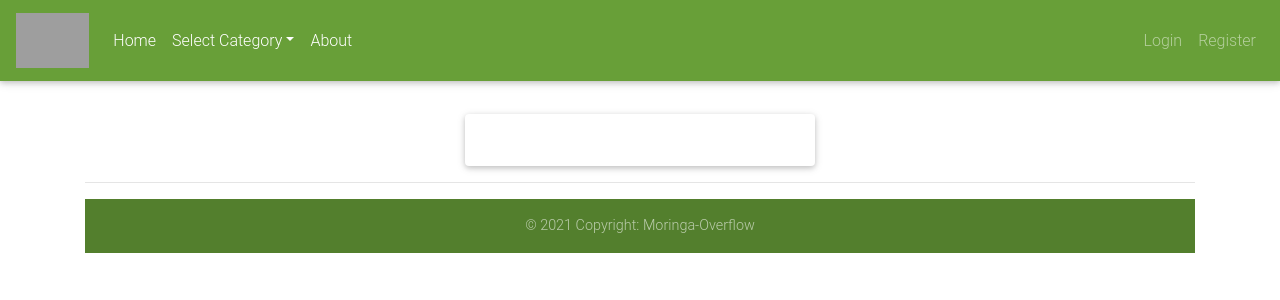
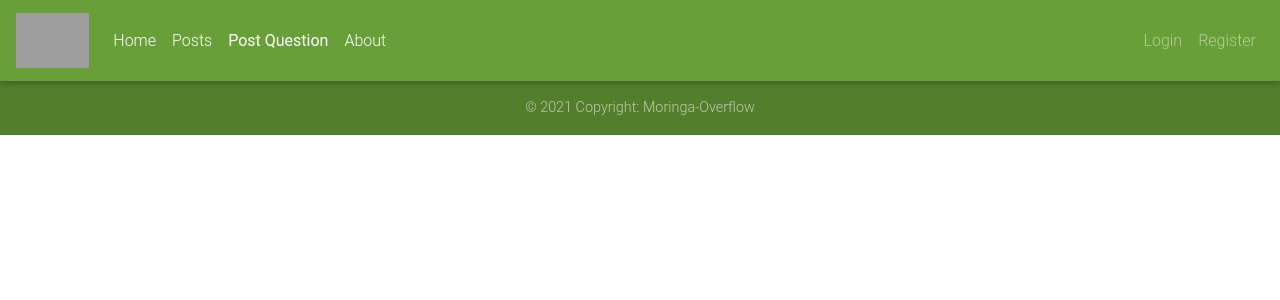
Before and after one commit to Valentino-Junior/Moringa-Overflow, a Flask app: page /posts/1 in a window 1280 px wide. Shown: the top 300 px of the page. Run offline with Flask 2, Linux system fonts and the light colour scheme; data that the repository does not hold is empty; some libraries are stand-ins or nearby versions; grey boxes are pictures that could not be loaded.

Commit message:
Added files

```diff
--- a/app/main/forms.py
+++ b/app/main/forms.py
@@ -2,13 +2,15 @@ from flask_wtf import FlaskForm
 from wtforms import StringField, TextAreaField, SubmitField, SelectField
 from wtforms.validators import DataRequired
 
+from app.models import Comment
+
 
 class QuizForm(FlaskForm):
     title = StringField('Title')
-    question = TextAreaField('Ask the question', validators=[DataRequired()])
+    description = TextAreaField('Ask the question', validators=[DataRequired()])
     language = SelectField('Select language', choices=[('html', 'HTML'),('css', 'CSS'),('bootstrap', 'BOOTSTRAP'),('javascript', 'JAVASCRIPT'),('jquery', 'JQUERY'),('angular', 'ANGULAR'),('python-flask', 'PYTHON-FLASK'),('python-django', 'PYTHON-DJANGO'),('java-spark', 'JAVA-SPARK'),('android', 'ANDROID'),('c', 'C'),('c++', 'C++'),('others', 'OTHERS')])
     submit = SubmitField('Post')
 
 class AnswerForm(FlaskForm):
-    answer = TextAreaField('Give answer', validators=[DataRequired()])
+    comment = TextAreaField('Give answer', validators=[DataRequired()])
     submit = SubmitField('Submit')
--- a/app/main/views.py
+++ b/app/main/views.py
@@ -2,7 +2,7 @@ from flask import render_template, request, redirect, url_for, abort
 from flask_login import login_required, current_user
 from . import main
 from .forms import QuizForm, AnswerForm
-from ..models import Quiz, Comment, Quiz, Star
+from ..models import Quiz, Comment, Star
 from .. import db
 import markdown2
 
@@ -41,7 +41,7 @@ def post(id):
     posts = Quiz.query.filter_by(id=id)
     comments = Comment.query.filter_by(post_id=id).all()
 
-    return render_template('post.html',posts = posts,comments = comments)
+    return render_template('posts.html',posts = posts,comments = comments)
 
 @main.route('/post/new', methods=['GET', 'POST'])
 @login_required
@@ -52,7 +52,7 @@ def new_post():
         description = form.description.data
 
 
-        new_post = Quiz(title=title, description=description,  user_p=current_user._get_current_object().id)
+        new_post = Quiz(title=title, description=description,  user_id=current_user._get_current_object().id)
         new_post.save_post()
 
         posts = Quiz.query.order_by(Quiz.posted_p.desc()).all()
@@ -71,13 +71,13 @@ def new_comment(post_id):
         comment = form.comment.data
 
         # Updated comment instance
-        new_comment = Comment(comment=comment,user_c=current_user._get_current_object().id, post_id=post_id)
+        new_comment = Comment(comment=comment,user_id=current_user._get_current_object().id, quiz_id=post_id)
 
         # save comment method
         new_comment.save_comment()
         return redirect(url_for('.new_comment',post_id = post_id ))
 
-    all_comments = Comment.query.filter_by(post_id=post_id).all()
+    all_comments = Comment.query.filter_by(quiz_id=post_id).all()
     return render_template('comment.html', form=form, comments=all_comments, post=post)
 
 @main.route('/post/star/<int:post_id>/star', methods=['GET', 'POST'])
--- a/app/templates/base.html
+++ b/app/templates/base.html
@@ -12,6 +12,7 @@
 
 {% endblock %}
 
+
 {% block navbar %}
   {% include 'navbar.html' %}
 {% endblock navbar%}
--- a/app/templates/navbar.html
+++ b/app/templates/navbar.html
@@ -18,29 +18,22 @@
         <li class="nav-item">
             <a class="nav-link" href="/">Home</a>
         </li>
-        <li class="nav-item dropdown">
-            <a class="nav-link dropdown-toggle" id="navbarDropdownMenuLink" data-toggle="dropdown"
-              aria-haspopup="true" aria-expanded="false">Select Category</a>
-            <div class="dropdown-menu dropdown-primary " aria-labelledby="navbarDropdownMenuLink">
-              <a class="dropdown-item"  href="/posts/html">HTML</a>
-              <a class="dropdown-item"  href="/posts/css">CSS</a>
-              <a class="dropdown-item"  href="/posts/bootstrap">Bootstrap</a>
-              <a class="dropdown-item"  href="/posts/javascript">JavaScript</a>
-              <a class="dropdown-item"  href="/posts/jquery">JQuery</a>
-              <a class="dropdown-item"  href="/posts/angular">Angular</a>
-              <a class="dropdown-item"  href="/posts/Python-Flask">Python-Flask</a>
-              <a class="dropdown-item"  href="/posts/Python-Django">Python-Django</a>
-              <a class="dropdown-item"  href="/posts/Java-Spark">Java-Spark</a>
-              <a class="dropdown-item"  href="/posts/Android">Android</a>
-              <a class="dropdown-item"  href="/posts/c">C</a>
-              <a class="dropdown-item"  href="/posts/c++">C++</a>
-              <a class="dropdown-item"  href="/posts/others">Other postss</a>
-            </div>
+        <li class="nav-item">
+          <a class="nav-link" href="{{url_for('main.posts',language=language)}}">Posts
+          </a>
+      </li>
+
+
+
+          <li class="nav-item">
+
+          <a class="nav-link" href="{{url_for('main.new_post')}}"><b>Post Question</b></a>
+
           </li>
           <li class="nav-item">
-              <a class="nav-link" href="/about">About
-              </a>
-          </li>
+            <a class="nav-link" href="/about">About
+            </a>
+        </li>
       </ul>
 
 
--- a/app/templates/new_post.html
+++ b/app/templates/new_post.html
@@ -16,7 +16,7 @@
         height="160px" width="200px">
     </div>
     <div class="col-md-7">
-      {{ wtf.quick_form(pitch_form) }}
+      {{ wtf.quick_form(post_form) }}
     </div>
     <div class="col-md-2"></div>
 
@@ -28,7 +28,7 @@
 <footer class="page-footer font-small light-green darken-2">
 
   <!-- Copyright -->
-  <div class="footer-copyright text-center py-3">© 2021 Copyright: CODIT
+  <div class="footer-copyright text-center py-3">© 2021 Copyright: Moringa-Overflow
   </div>
   <!-- Copyright -->
 
--- a/app/templates/posts.html
+++ b/app/templates/posts.html
@@ -1,54 +1,28 @@
 {% extends 'base.html' %}
 {% block content %}
-<div class="container">
-  <hr class="hr-light">
 <div class="row">
-  <div class="col-md-4"></div>
-  <div class="col-md-4">
-    <!-- Card -->
-<div class="card card-cascade wider reverse">
-  <!-- Card content -->
-  <div class="card-body card-body-cascade text-center">
-    <!-- Title -->
-    <h4 class="card-title" style="font-size:50px;font-family: 'Montserrat', sans-serif; text-transform: uppercase"><strong>{{cohort}}</strong></h4>
+  {% for post in posts%}
+  <div class="col-sm-6">
+    <div class="card m-3 p-2">
+      <div class="card-body">
+        <h5 class="card-title">{{post.title}}</h5>
+        <!-- <h6>{{post.title}}</h6> -->
+        <p class="card-text">{{post.description|truncate(120)}}</p>
+        <a href="/post/{{post.id}}" class="btn btn-light-green darken-1">
+          <p>More <i class="fas fa-angle-double-right"></i></p>
+        </a>
+        <p class="text-muted">{{post.posted_p.strftime('%Y-%m-%d')}}</p>
+        <a href="{{url_for('main.new_comment',post_id = post.id)}}" class="btn btn-light-green darken-1">Answers</a>
+        <a class="btn btn-outline-light-green" href="{{url_for('main.star',post_id = post.id)}}"><i class="far fa-star"></i>
+          Stars {{post.stars.count()}} </a>
       </div>
     </div>
-<!-- Card -->
-  </div>
-  <div class="col-md-4"></div>
-</div>
-<hr>
-<div class="row">
-    {% for post in posts%}
-    <div class="col-md-4">
-<div class="card">
-    <!-- Card image -->
-    <div class="view overlay">
-      <img class="card-img-top" src="http://disrupt-africa.com/wp-content/uploads/2015/01/Moringa-School-logo-2.png" alt="Card image cap">
-      <a>
-        <div class="mask rgba-white-slight"></div>
-      </a>
-    </div>
-    <div class="card-body light-green darken-2 text-white">
-        <h5 class="card-title">{{post.title}}</h5>
-      <hr>
-      <p style="font-size:13px;text-align: justify"> {{post.description|truncate(60)}} </p>
-      <a href="/post/{{post.id}}" class="white-text d-flex justify-content-end"><p>More <i class="fas fa-angle-double-right"></i></p></a>
-      <a href="{{url_for('main.new_comment',post_id = post.id)}}" class="btn btn-light-green darken-1">Comments</a>
-    </div>
-    <div class="rounded-bottom mdb-color lighten-3 text-center pt-3">
-        <ul class="list-unstyled list-inline font-small">
-          <li class="list-inline-item pr-2 white-text"><i class="far fa-clock pr-1"></i>{{post.posted_p.strftime('%Y-%m-%d')}}</li>
-          <li class="list-inline-item pr-2">
-            <a class="white-text" href="{{url_for('main.star',post_id = post.id)}}"><i class="far fa-star"></i> Stars {{post.stars.count()}} </a></li>
-          <input type=hidden value="{{ next or '' }}" name=next>
-        </ul>
-      </div>
-  </div>
-  <hr>
   </div>
   {% endfor %}
 </div>
+
+
+
 <!-- Footer -->
 <footer class="page-footer font-small light-green darken-2">
   <!-- Copyright -->
```
Also changed, not shown: app/models.py (+5 -5 lines), app/templates/comment.html (added, +43 -0 lines), app/templates/answer.html (deleted). Lines whose indentation alone changed are shown as unchanged.
